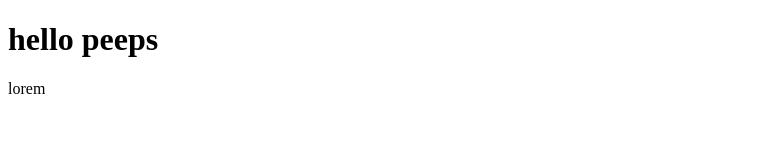
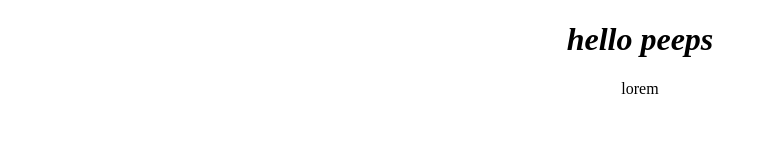
Before and after one commit to maryamakbar798-lang/collab-prac, a plain HTML site: page index2.html in a window 1280 px wide. Shown: the whole page, without its empty margins (0-767 px from the left). Drawn offline with Linux system fonts and the light colour scheme.

Commit message:
Styling done

```diff
--- a/index2.html
+++ b/index2.html
@@ -4,6 +4,7 @@
     <meta charset="UTF-8">
     <meta name="viewport" content="width=device-width, initial-scale=1.0">
     <title>Document</title>
+    <link rel="stylesheet" href="style2.css">
 </head>
 <body>
     <h1>hello peeps</h1>
--- /dev/null
+++ b/style2.css
@@ -0,0 +1,6 @@
+body{
+    text-align: center;
+}
+h1{
+    font-style: italic;
+}
```
